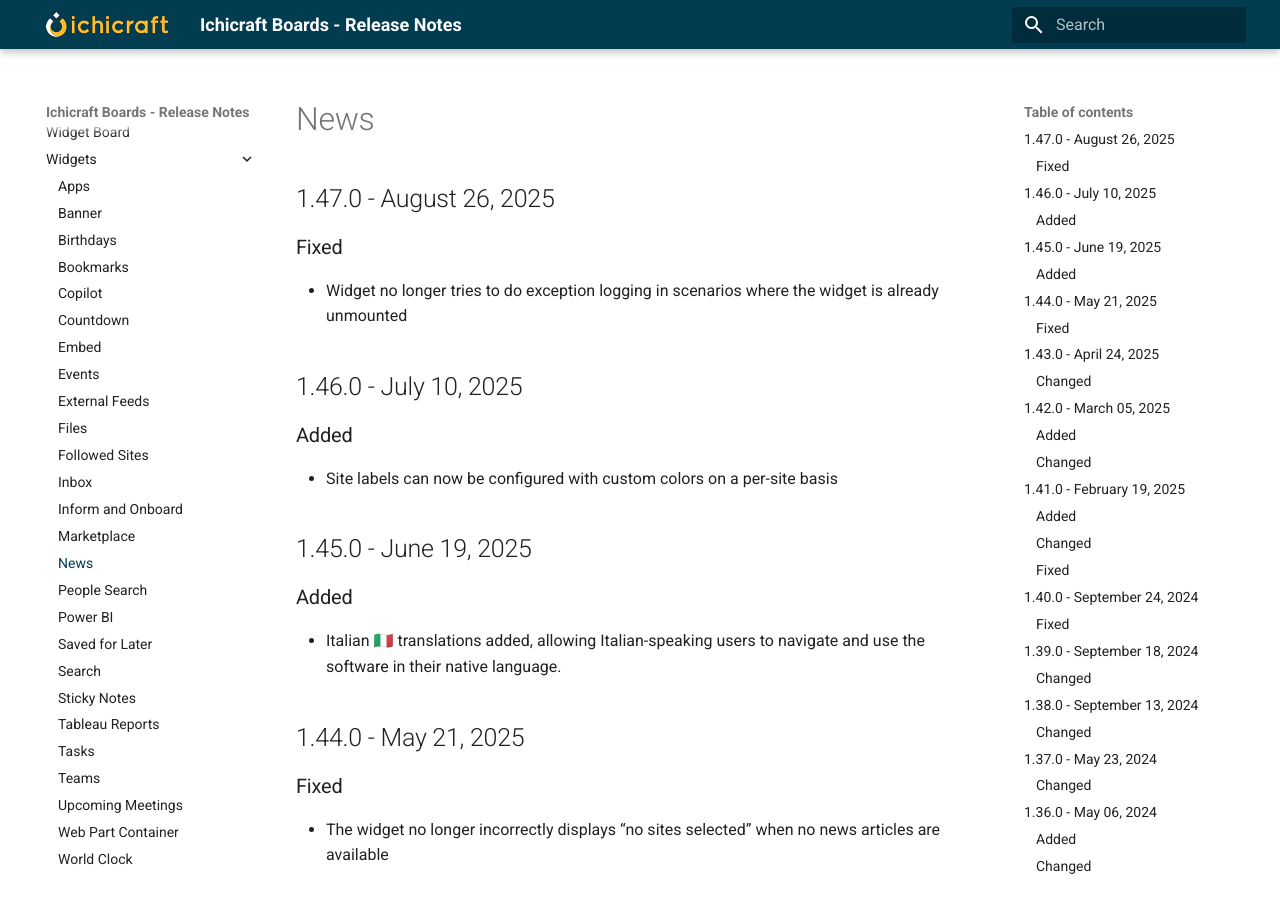
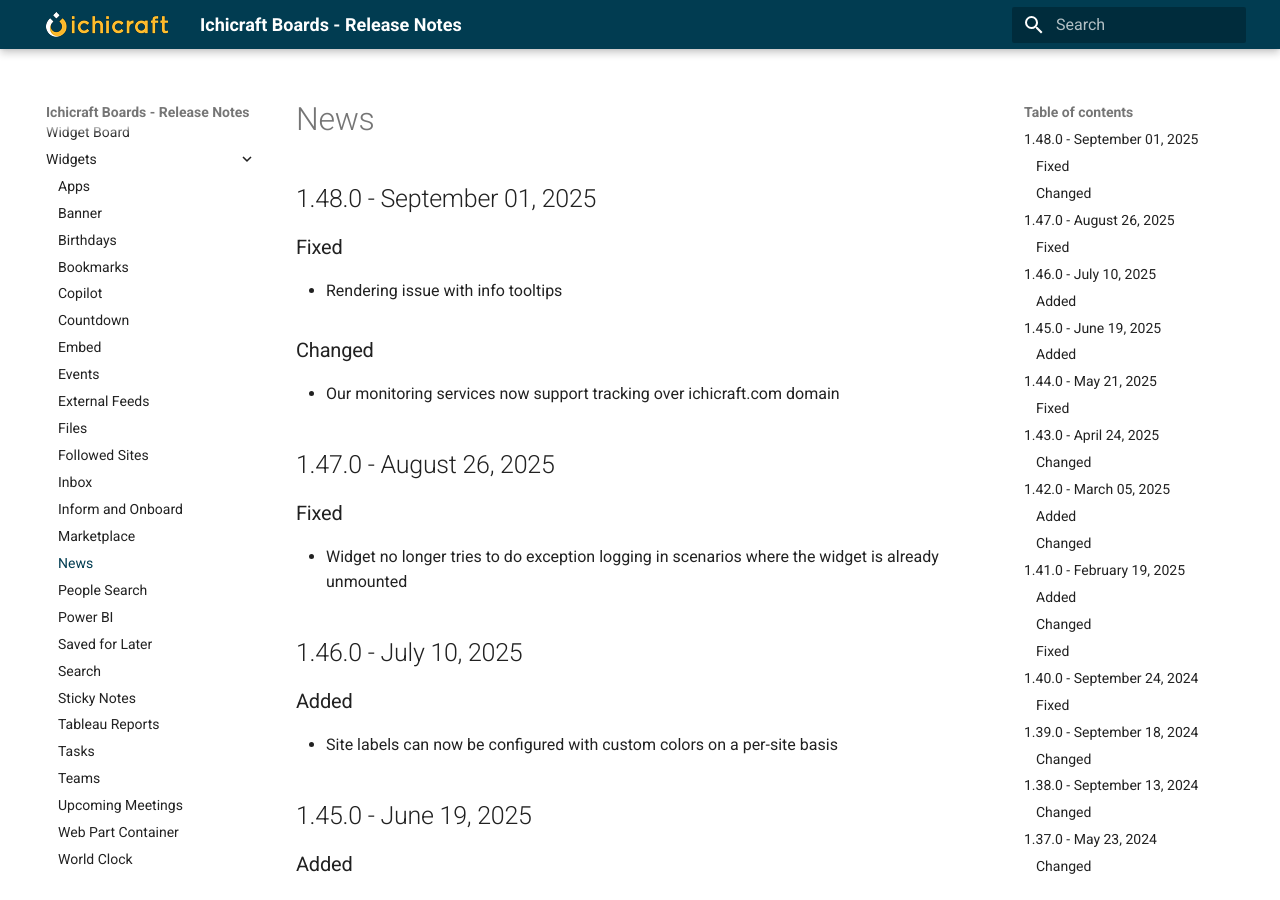
Before and after one commit to ichicraft/widgets-docs, an MkDocs documentation site: the page built from docs/Widgets/News.md, in a window 1280 px wide and 900 px high. Built offline with MkDocs 1.6.1 and Material for MkDocs 9.7.7, drawn with Linux system fonts in a browser that asks for light colours.

Commit message:
Release notes updated by BuildService

```diff
--- a/docs/Widgets/News.md
+++ b/docs/Widgets/News.md
@@ -1,3 +1,11 @@
+## 1.48.0 - September 01, 2025
+
+### Fixed
+- Rendering issue with info tooltips
+
+### Changed
+- Our monitoring services now support tracking over ichicraft.com domain
+
 ## 1.47.0 - August 26, 2025
 
 ### Fixed
```
Also changed, not shown: docs/Release-notes-(consolidated).md (+8 -0 lines).
